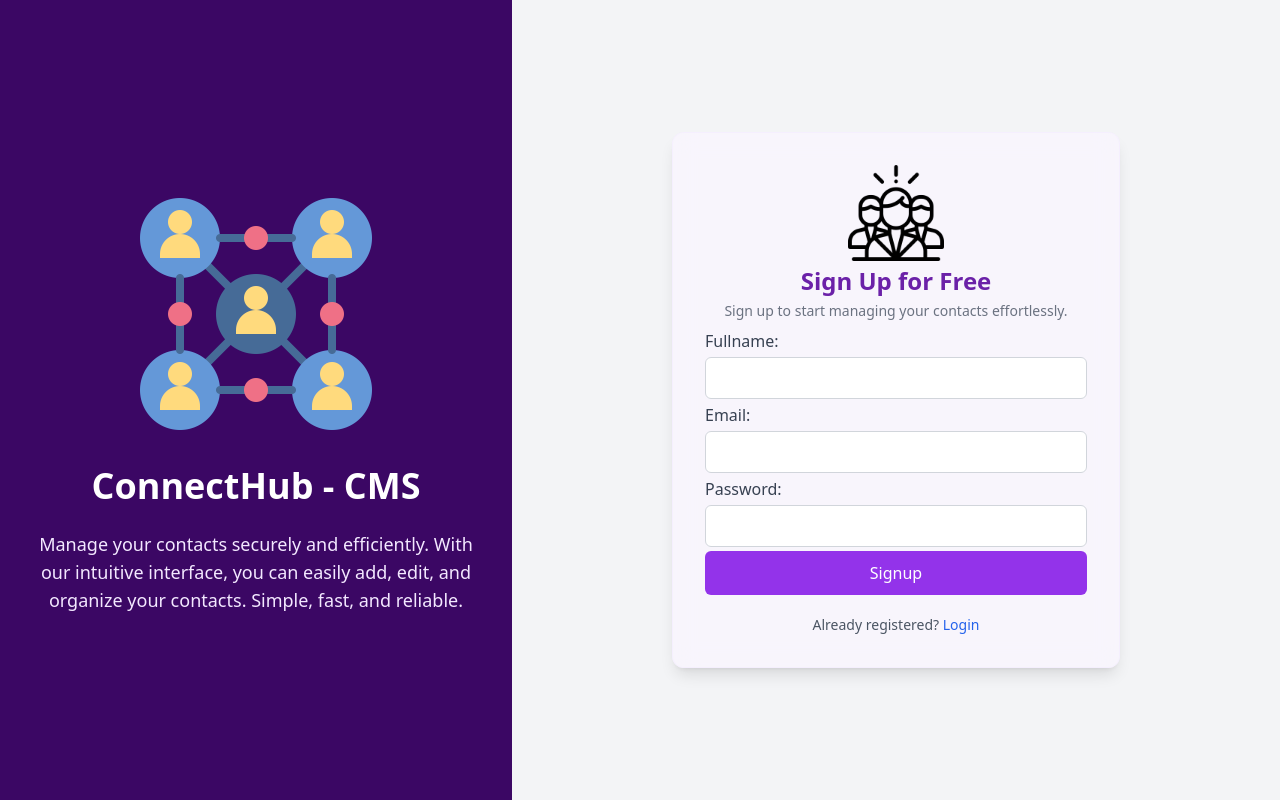
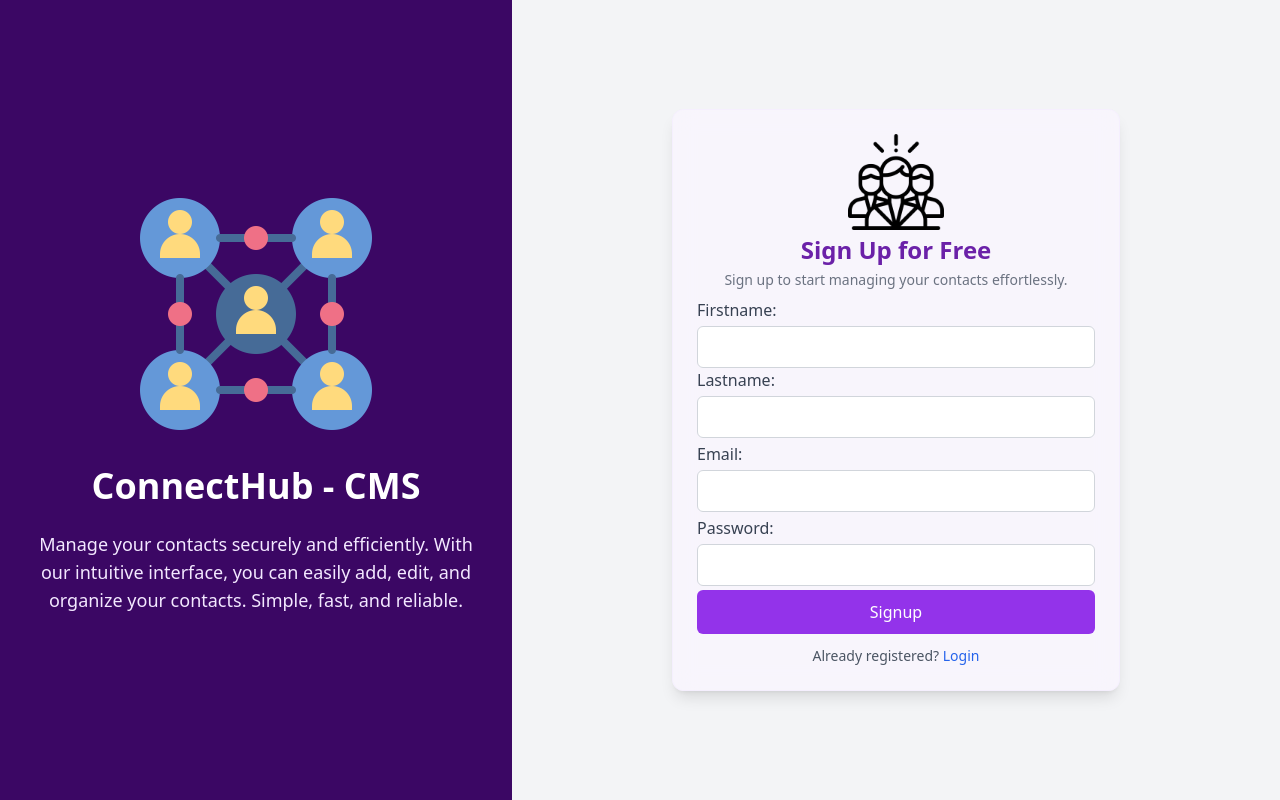
Before and after one commit to muhammadanascode/contact-management-frontend, a React (Create React App) app: page /signup in a window 1280 px wide. Built offline with nearby package versions, Linux system fonts and the light colour scheme.

Commit message:
fix: instead of fullname we had split it into first name and last name . along with that we have some styles fixes to adjust form height

```diff
--- a/src/components/AuthForm.js
+++ b/src/components/AuthForm.js
@@ -6,7 +6,8 @@ import Button from "./Button"; // Reusable button component
 function AuthForm({ type }) {
 
     // Using local state for form fields
-    const [name, setName] = useState("");
+    const [firstName, setFirstName] = useState("");
+    const [lastName, setLastName] = useState("");
     const [email, setEmail] = useState("");
     const [password, setPassword] = useState("");
 
@@ -24,7 +25,7 @@ function AuthForm({ type }) {
              w-full
              max-w-md
              min-h-[80vh] sm:min-h-0
-             p-6 sm:p-8
+             p-6 sm:p-6
              rounded-xl
              bg-purple-50/70 backdrop-blur-md
              border border-purple-100/40
@@ -64,11 +65,17 @@ function AuthForm({ type }) {
 
                 {/* Conditionally render Fullname input for Signup */}
                 {type !== "Login" ? <div className="flex flex-col">
-                    <label className="mb-1 text-gray-700 font-medium">Fullname:</label>
+                    <label className="mb-1 text-gray-700 font-medium">Firstname:</label>
                     <InputField
                         type={"text"}
-                        value={name}
-                        setValue={setName}
+                        value={firstName}
+                        setValue={setFirstName}
+                    />
+                    <label className="mb-1 text-gray-700 font-medium">Lastname:</label>
+                    <InputField
+                        type={"text"}
+                        value={lastName}
+                        setValue={setLastName}
                     />
                 </div> : null}
 
@@ -110,7 +117,7 @@ function AuthForm({ type }) {
                         </Link>
                     </p>
                 ) : (
-                    <p className="text-center text-sm text-gray-600 mt-4">
+                    <p className="text-center text-sm text-gray-600 mt-2">
                         Already registered?{" "}
                         <Link
                             to="/login"
```
